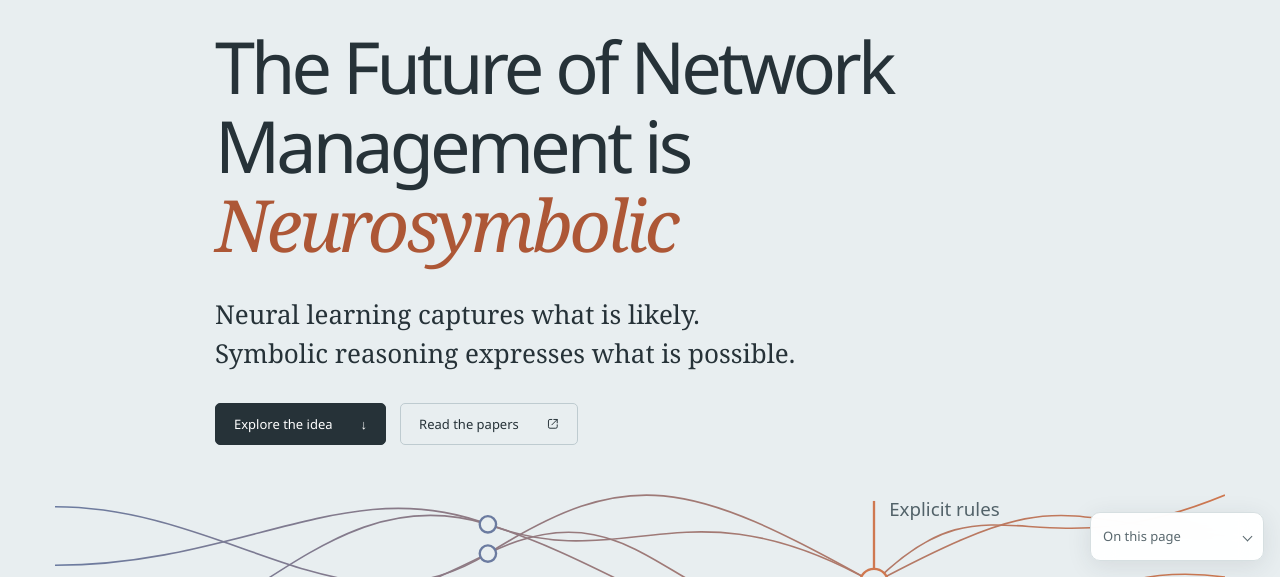
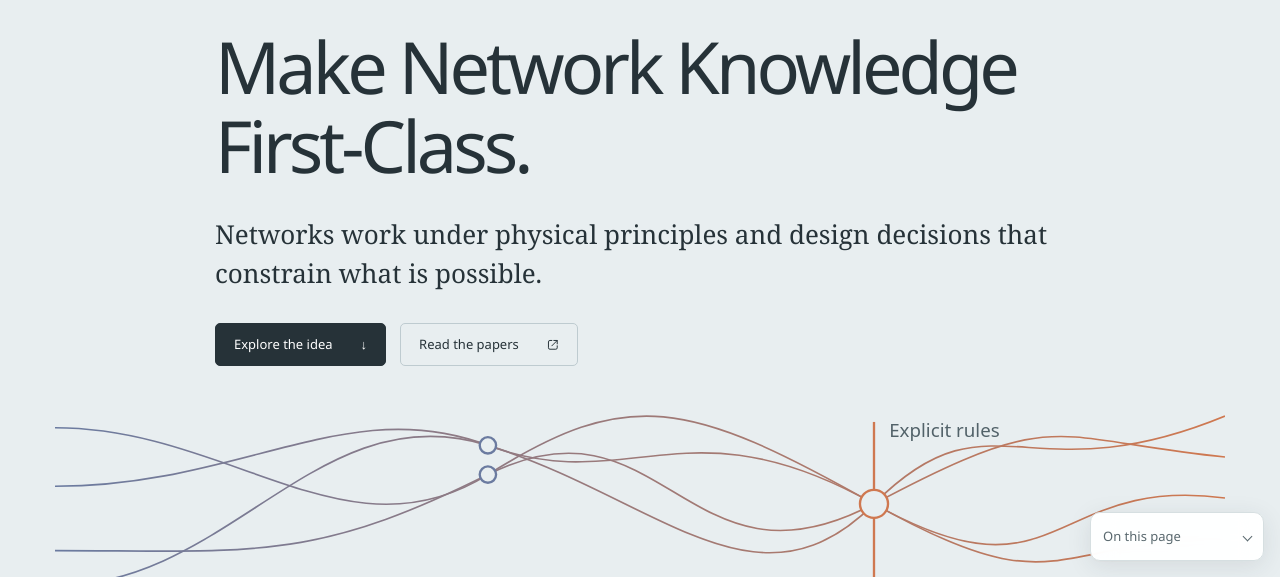
Before and after one commit to neusymnet/neusymnet.github.io, a website with bundled scripts: page index.html in a window 1280 px wide. Shown: the part 223-800 px from the top of the page. Built offline with nearby package versions, Linux system fonts and the light colour scheme.

Commit message:
Update homepage heading and introductory text

```diff
--- a/index.html
+++ b/index.html
@@ -70,10 +70,9 @@
               Princeton University</a
             >
           </p>
-          <h1>The Future of Network Management is <em>Neurosymbolic</em></h1>
+          <h1>Make Network Knowledge First-Class.</h1>
           <p class="deck">
-            Neural learning captures what is likely.<br />Symbolic reasoning
-            expresses what is possible.
+            Networks work under physical principles and design decisions that constrain what is possible.
           </p>
 
           <div class="hero-links">
```
